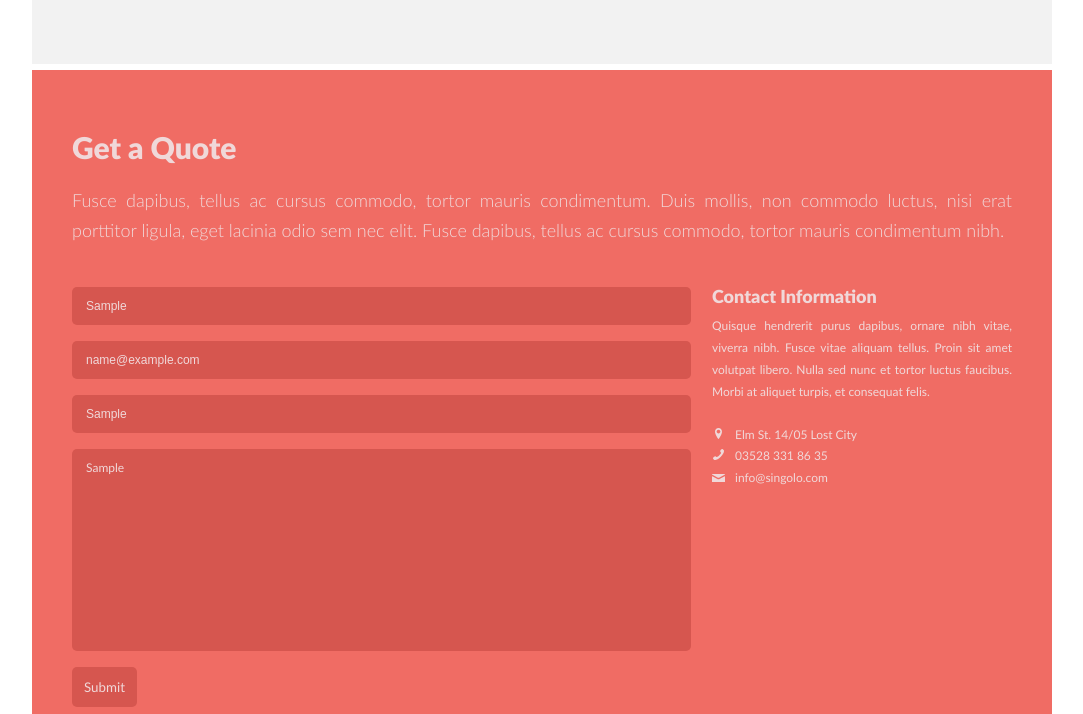
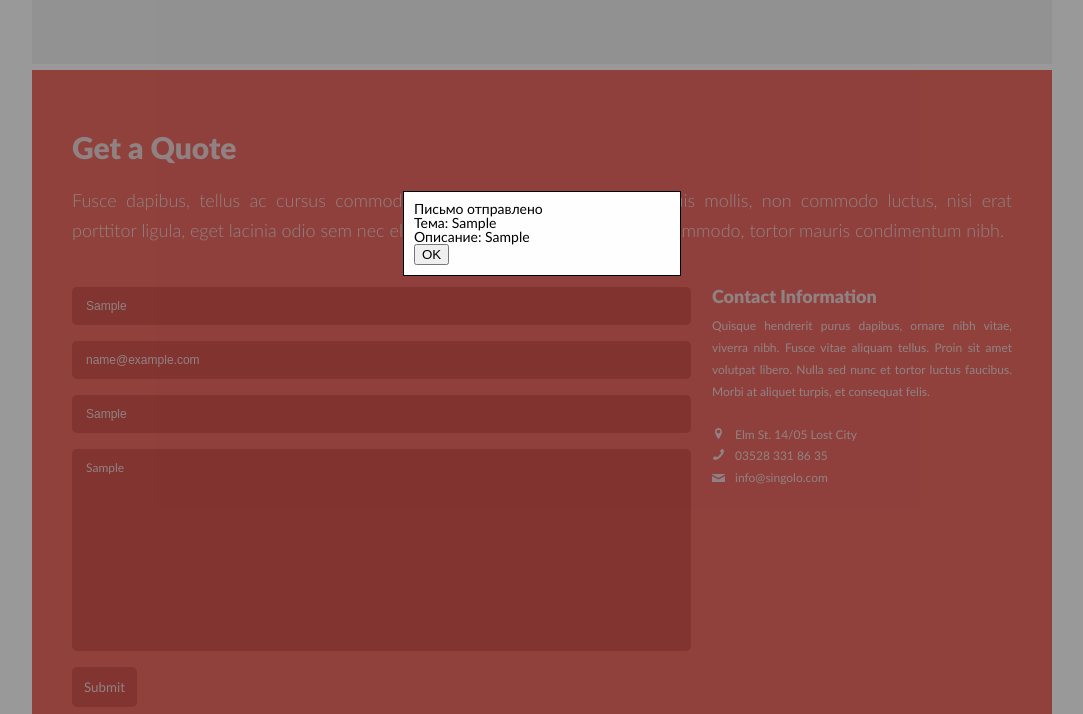
Before and after one commit to MetaVII/singolo, a plain HTML site: page index.html in a window 1280 px wide. Both pictures are taken after typing "Sample", "name@example.com", "Sample", "Sample" into the empty fields and a click on the button "Submit". Shown: the part 2728-3442 px from the top of the page, without its empty margins (98-1181 px from the left). Drawn offline with nearby package versions, Linux system fonts and the light colour scheme.

Commit message:
feat: complete modal window

```diff
--- a/index.html
+++ b/index.html
@@ -472,12 +472,14 @@
                     type="text"
                     name="subject"
                     placeholder="Subject"
+                    maxlength="50"
                   />
                   <textarea
                     id="describe"
                     class="feedback__textarea"
                     name="project"
                     placeholder="Describe your project in detail..."
+                    maxlength="200"
                   ></textarea>
                   <button id="submit" class="feedback__button" type="submit">Submit</button>
                 </form>
@@ -556,7 +558,10 @@
       </div>
       <div id="message" class="message-block message-block--hidden">
         <div class="message">
+          <h2>Письмо отправлено</h2>
           <p id="message-subject"></p>
+          <p id="message-describe" class="message-input"></p>
+          <button id="message-close">OK</button>
         </div>
       </div>
       <script src="script.js"></script>
--- a/script.js
+++ b/script.js
@@ -77,9 +77,27 @@ PORTFOLIO_IMGS.addEventListener("click", event => {
 
 //form
 const MESSAGE = document.querySelector("#message");
+const MESSAGE_SUBJECT = document.querySelector("#message-subject");
+const MESSAGE_DESCRIBE = document.querySelector("#message-describe");
+const SUBJECT = document.querySelector("#subject");
+const DESCRIBE = document.querySelector("#describe");
 const SUBMIT = document
   .querySelector("#submit")
   .addEventListener("click", e => {
     e.preventDefault();
+    SUBJECT.value
+      ? (MESSAGE_SUBJECT.innerText = `Тема: ${SUBJECT.value}`)
+      : (MESSAGE_SUBJECT.innerText = "Без темы");
+    DESCRIBE.value
+      ? (MESSAGE_DESCRIBE.innerText = `Описание: ${DESCRIBE.value}`)
+      : (MESSAGE_DESCRIBE.innerText = "Без описания");
     MESSAGE.classList.remove("message-block--hidden");
   });
+
+const CLOSE = document
+  .querySelector("#message-close")
+  .addEventListener("click", e => {
+    MESSAGE_SUBJECT.innerText = "";
+    MESSAGE_DESCRIBE.innerText = "";
+    MESSAGE.classList.add("message-block--hidden");
+  });
--- a/style.css
+++ b/style.css
@@ -93,9 +93,9 @@ body {
 }
 
 .slider {
+  position: relative;
+
   height: 600px;
-
-  position: relative;
 }
 
 .slider-content {
@@ -107,19 +107,20 @@ body {
 .slider__arrow {
   position: absolute;
   top: 274px;
+  z-index: 2;
 
   /* display: inline-block; */
+
   width: 40px;
   height: 40px;
 
+  background-color: transparent;
   background-image: url(assets/img/arrow.svg);
   background-repeat: no-repeat;
   background-position: 43%;
+  border: none;
   /* border-radius: 50%; */
   cursor: pointer;
-  background-color: transparent;
-  border: none;
-  z-index: 2;
 }
 
 .slider__arrow--left {
@@ -232,6 +233,7 @@ body {
 .slider__picture-horizontal {
   top: 188px;
   left: 445px;
+
   width: 333px;
   height: 188px;
 
@@ -427,6 +429,7 @@ body {
 
 .portfolio__img {
   box-sizing: border-box;
+
   cursor: pointer;
 }
 
@@ -460,15 +463,15 @@ body {
 }
 
 .employees__name {
+  display: block;
   height: 18px;
-  text-overflow: ellipsis;
-  display: block;
   margin-bottom: 10px;
   overflow: hidden;
 
   font-weight: 900;
   font-size: 1.8rem;
   color: #666d89;
+  text-overflow: ellipsis;
 }
 
 .employees__info {
@@ -479,8 +482,8 @@ body {
   font-weight: 400;
   font-size: 1.2rem;
   line-height: 2.2rem;
+  text-align: justify;
   color: #767e9e;
-  text-align: justify;
 }
 
 .social {
@@ -623,11 +626,11 @@ body {
 }
 
 .contacts__text {
-  text-align: justify;
   margin-bottom: 21px;
 
   font-size: 1.2rem;
   line-height: 2.2rem;
+  text-align: justify;
   color: #f0d8d9;
 }
 
@@ -720,12 +723,14 @@ body {
 }
 
 .message-block {
-  position: absolute;
-  width: 100vw;
-  height: 100vh;
+  position: fixed;
   top: 0;
   left: 0;
-  background-color: #0008;
+
+  width: 100%;
+  height: 100%;
+
+  background-color: rgba(0, 0, 0, 0.4);
 }
 
 .message-block--hidden {
@@ -733,9 +738,15 @@ body {
 }
 
 .message {
-  position: absolute;
-  top: 50%;
-  left: 50%;
+  width: 20%;
+  margin: 15% auto;
+  padding: 10px;
+  font-size: 1.4rem;
+
+  background-color: #fefefe;
   border: 1px solid black;
-  text-align: center;
 }
+
+.message-input {
+  word-wrap: break-word;
+}
```
